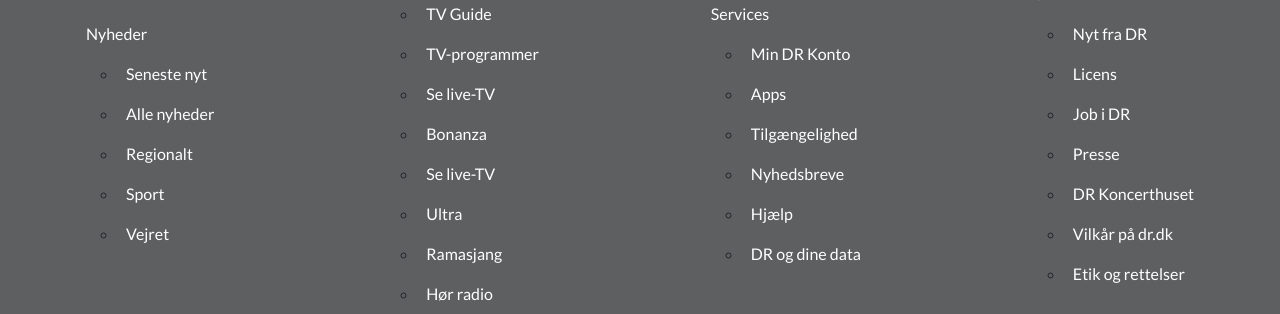
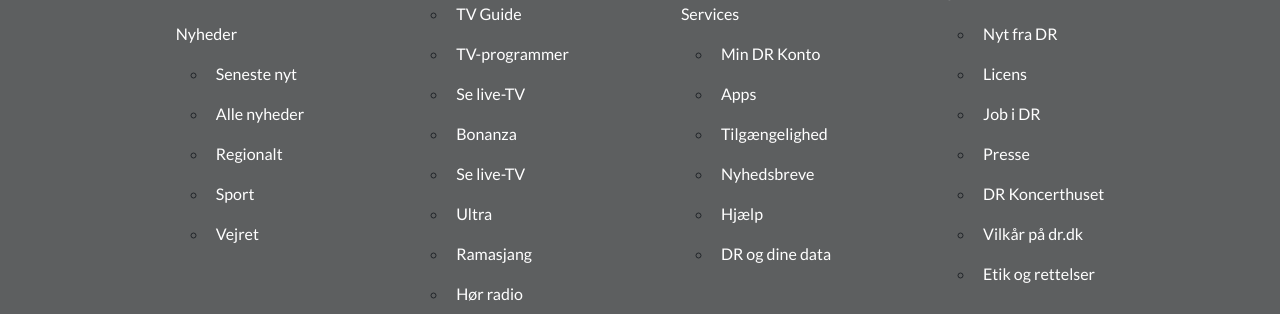
Before and after one commit to trinajoy/dr-dk-mock, a plain HTML site: page index.html in a window 1280 px wide. Shown: the part 486-800 px from the top of the page. Drawn offline with nearby package versions, Linux system fonts and the light colour scheme.

Commit message:
format footer items

```diff
--- a/index.html
+++ b/index.html
@@ -101,7 +101,7 @@
           <img src="images/logo.png" alt="logo" />
         </a>
         <div class="navbar-collapse collapse w-100 order-3 dual-collapse2">
-          <ul class="navbar-nav mx-auto">
+          <ul class="navbar-nav mx-0 mx-sm-2 mx-md-3 mx-lg-3 mx-xl-5">
             <li class="nav-item">
               <a class="nav-link" href="#">Nyheder </a>
               <ul>
@@ -123,9 +123,9 @@
               </ul>
             </li>
           </ul>
-          <ul class="navbar-nav mx-auto">
+          <ul class="navbar-nav mx-0 mx-sm-2 mx-md-3 mx-lg-3 mx-xl-5">
             <li class="nav-item">
-              <a class="nav-link" href="#"> TV & </a>
+              <a class="nav-link" href="#"> TV & Radio </a>
               <ul>
                 <li class="nav-item">
                   <a class="nav-link" href="#"> TV Guide</a>
@@ -155,7 +155,7 @@
             </li>
           </ul>
 
-          <ul class="navbar-nav mx-auto">
+          <ul class="navbar-nav mx-0 mx-sm-2 mx-md-3 mx-lg-3 mx-xl-5">
             <li class="nav-item">
               <a class="nav-link" href="#"> Services </a>
               <ul>
@@ -181,7 +181,7 @@
             </li>
           </ul>
 
-          <ul class="navbar-nav mx-auto">
+          <ul class="navbar-nav mx-0 mx-sm-2 mx-md-3 mx-lg-3 mx-xl-5">
             <li class="nav-item">
               <a class="nav-link" href="#"> OM DR </a>
               <ul>
--- a/styles.css
+++ b/styles.css
@@ -29,6 +29,9 @@ body {
 
 .fixed-bottom {
   background-color: #5d5f60 !important;
+  display: flex;
+  align-items: center;
+  justify-content: center;
 }
 
 .fas.fa-exclamation-triangle {
```
